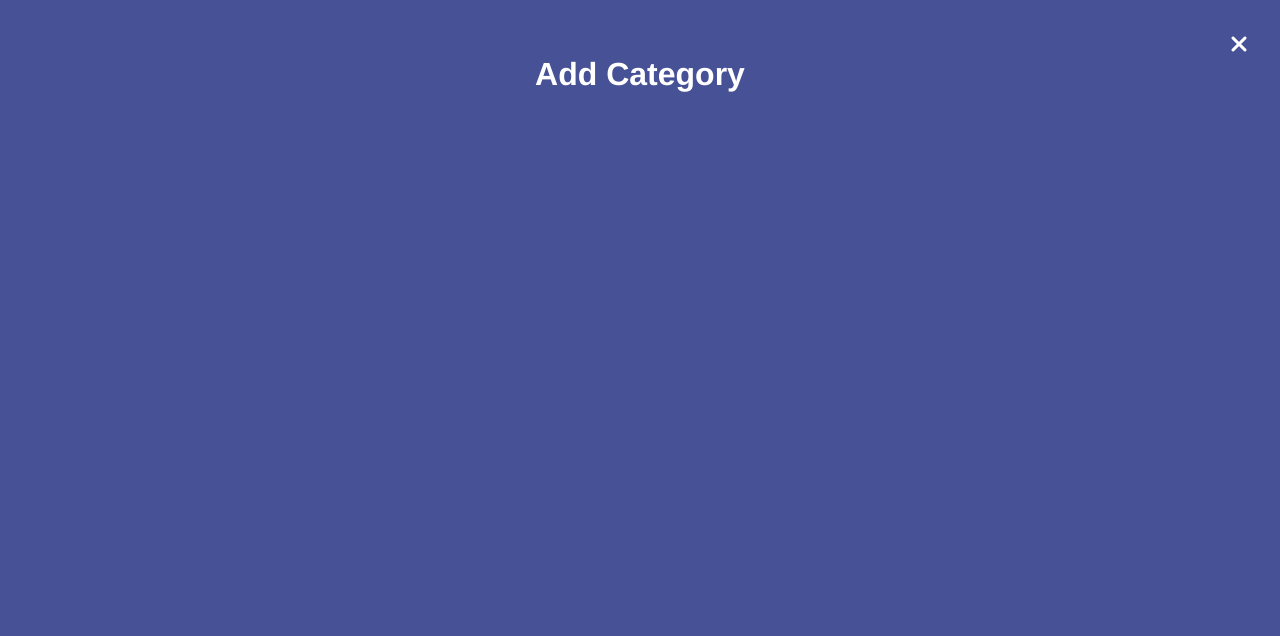
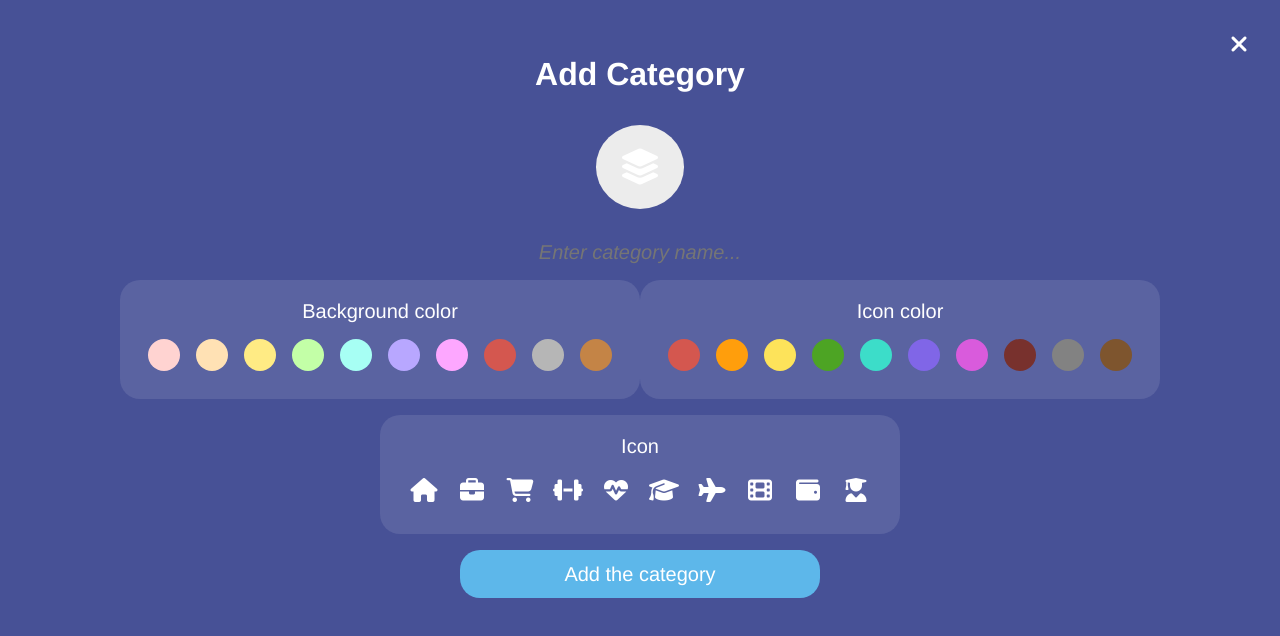
Before and after one commit to yintinggrace/action-ally, a React (Create React App) app: page /add-category in a window 1280 px wide. Shown: the top 636 px of the page. Built offline with nearby package versions, Linux system fonts and the light colour scheme.

Commit message:
Implemented Add Category form

```diff
--- /dev/null
+++ b/src/components/atoms/Button/Button.tsx
@@ -0,0 +1,29 @@
+import { ReactNode } from 'react';
+import styled, { css } from 'styled-components';
+import Text from '../Text/Text';
+import theme from '../../../theme/theme';
+
+interface ButtonProps {
+  className?: string;
+  children?: ReactNode;
+  type?: 'button' | 'submit';
+}
+
+const SBaseButton = styled.button`
+  cursor: pointer;
+`;
+
+const Button: React.FC<ButtonProps> = ({
+  className, children, type = 'button'
+}) => {
+  return (
+    <SBaseButton
+      className={className}
+      type={type}
+    >
+      <Text>{children}</Text>
+    </SBaseButton>
+  );
+};
+
+export default Button;
--- /dev/null
+++ b/src/components/atoms/TextField/TextField.tsx
@@ -0,0 +1,37 @@
+import theme from '../../../theme/theme';
+import styled from 'styled-components';
+
+const SInput = styled.input`
+  background-color: transparent;
+  font-style: italic;
+  font-size: ${theme.fontSizes.mouse};
+`;
+
+interface TextFieldProps {
+  className?: string;
+  placeholder: string;
+  name: string;
+  value: string;
+  setValue: (value: string) => void;
+}
+
+const TextField: React.FC<TextFieldProps> = ({
+  className, value, setValue, placeholder, name
+}) => {
+  const handleInputChange = (event: React.ChangeEvent<HTMLInputElement>) => {
+    setValue(event.target.value);
+  }
+
+  return (
+    <SInput
+      type="text"
+      className={className}
+      name={name}
+      placeholder={placeholder}
+      value={value}
+      onChange={handleInputChange}
+    />
+  )
+}
+
+export default TextField;
--- /dev/null
+++ b/src/components/molecules/Options/Options.tsx
@@ -0,0 +1,84 @@
+import React, { useState } from 'react';
+import styled from 'styled-components';
+import theme from '../../../theme/theme';
+
+type type = 'color' | 'icon';
+
+const SUl = styled.ul`
+  display: flex;
+  flex-direction: row;
+  flex-wrap: wrap;
+  justify-content: center;
+  align-items: center;
+`;
+
+const SLi = styled.li<{ option: string; type: type; selected: boolean }>`
+  display: flex;
+  align-items: center;
+  justify-content: center;
+  height: ${theme.space(8)};
+  width: ${theme.space(8)};
+  margin: ${theme.space(2)};
+  border-radius: 50%;
+  cursor: pointer;
+  box-sizing: border-box;
+  font-size: ${theme.fontSizes.cat};
+  background-color: ${({ type, option }) => {
+    return type === 'color' ? option : 'transparent';
+  }};
+  border: ${({ type, selected }) => {
+    if (type === 'color' && selected) {
+      return `2px solid ${theme.colors.black}`;
+    }
+    return 'none';
+  }};
+`;
+
+const SIcon = styled.i<{ type?: type; selected?: boolean }>`
+  color: ${({ type, selected }) => {
+    if (type === 'icon' && selected) {
+      return theme.colors.black;
+    }
+    return theme.colors.white;
+  }};
+`;
+
+interface OptionsProps {
+  options: string[];
+  type: type;
+  onOptionClick?: (value: string) => void;
+}
+
+const Options: React.FC<OptionsProps> = ({
+  options, type, onOptionClick: handleOptionClick
+}) => {
+  const [selectedOption, setSelectedOption] = useState<string | null>(null);
+
+  const handleSelectedOption = (option: string) => {
+    setSelectedOption(option);
+
+    if (handleOptionClick) {
+      handleOptionClick(option);
+    }
+  };
+
+  return (
+    <SUl>
+      {options.map((option, index) => (
+        <SLi
+          key={index}
+          option={option}
+          type={type}
+          selected={selectedOption === option}
+          onClick={() => handleSelectedOption(option)}
+        >
+          {type === 'icon' && (
+            <SIcon className={option} />
+          )}
+        </SLi>
+      ))}
+    </SUl>
+  );
+};
+
+export default Options;
--- /dev/null
+++ b/src/components/organisms/BoxWrapper/BoxWrapper.tsx
@@ -0,0 +1,45 @@
+import Heading from '../../atoms/Heading/Heading';
+import Options from '../../molecules/Options/Options';
+import styled from 'styled-components';
+import theme from '../../../theme/theme';
+
+const SContainer = styled.div`
+  background-color: ${theme.colors.whiteTransparent};
+  border-radius: ${theme.space(5)};
+  margin: ${theme.space(2)} 0;
+  padding: ${theme.space(5)};
+`;
+
+const SHeading = styled(Heading)`
+  margin-bottom: ${theme.space(2)};
+  text-align: center;
+  font-weight: normal;
+  font-size: ${theme.fontSizes.mouse};
+`;
+
+interface BoxWrapperProps {
+  title: string;
+  options: string[];
+  type: 'color' | 'icon';
+  onOptionClick?: (value: string) => void;
+}
+
+const BoxWrapper: React.FC<BoxWrapperProps> = ({
+  title, options, type, onOptionClick: handleOptionClick
+}) => {
+  return (
+    <SContainer>
+      <SHeading type="h4">
+        {title}
+      </SHeading>
+
+      <Options
+        options={options}
+        type={type}
+        onOptionClick={handleOptionClick}
+      />
+    </SContainer>
+  );
+}
+
+export default BoxWrapper;
--- /dev/null
+++ b/src/components/organisms/BoxWrappers/BoxWrappers.tsx
@@ -0,0 +1,44 @@
+import BoxWrapper from '../../organisms/BoxWrapper/BoxWrapper';
+import string from '../../../string';
+import styled from 'styled-components';
+import theme from '../../../theme/theme';
+
+const SContainer = styled.div`
+  display: flex;
+  justify-content: center;
+  flex-wrap: wrap;
+  margin: ${theme.space(2)} 0;
+`;
+
+interface BoxWrappersProps {
+  setIcon: (name: string) => void;
+  setBackgroundColor: (backgroundColor: string) => void;
+  setIconColor: (iconColor: string) => void;
+}
+
+const BoxWrappers: React.FC<BoxWrappersProps> = ({ setIcon, setBackgroundColor, setIconColor }) => {
+  return (
+    <SContainer>
+      <BoxWrapper
+        title={string.addCategory.backgroundColor.name}
+        options={string.addCategory.backgroundColor.colorOptions}
+        type="color"
+        onOptionClick={(backgroundColor: string) => setBackgroundColor(backgroundColor)}
+      />
+      <BoxWrapper
+        title={string.addCategory.iconColor.name}
+        options={string.addCategory.iconColor.colorOptions}
+        type="color"
+        onOptionClick={(iconColor: string) => setIconColor(iconColor)}
+      />
+      <BoxWrapper
+        title={string.addCategory.icon.name}
+        options={string.addCategory.icon.iconOptions}
+        type="icon"
+        onOptionClick={(name: string) => setIcon(name)}
+      />
+    </SContainer>
+  )
+}
+
+export default BoxWrappers
--- a/src/pages/AddCategory/AddCategory.tsx
+++ b/src/pages/AddCategory/AddCategory.tsx
@@ -1,11 +1,68 @@
+import { useState } from 'react';
 import { useNavigate } from 'react-router-dom';
 import Main from '../../components/templates/Main/Main';
 import string from '../../string';
+import Icon from '../../components/atoms/Icon/Icon';
+import theme from '../../theme/theme';
+import styled from 'styled-components';
+import TextField from '../../components/atoms/TextField/TextField';
+import BoxWrappers from '../../components/organisms/BoxWrappers/BoxWrappers';
+import Button from '../../components/atoms/Button/Button';
+
+const SIcon = styled(Icon)<{ backgroundColor: string; iconColor: string; }>`
+  font-size: ${theme.fontSizes.eagle};
+  background-color: ${({ backgroundColor }) => backgroundColor};
+  color: ${({ iconColor }) => iconColor};
+  padding: ${theme.space(6)};
+  margin: ${theme.space(8)};
+  border-radius: 50%;
+`;
+
+const SButton = styled(Button)`
+  font-size: ${theme.fontSizes.mouse};
+  background-color: ${theme.colors.skyBlue};
+  padding: ${theme.space(2.5)};
+  width: ${theme.space(90)};
+  height: ${theme.space(12)};
+  border-radius: ${theme.space(5)};
+`;
+
+const SForm = styled.form`
+  display: flex;
+  flex-direction: column;
+  align-items: center;
+`;
+
+const STextField = styled(TextField)`
+  text-align: center;
+`;
 
 const AddCategory = () => {
+  const [icon, setIcon] = useState<string>(string.addCategory.defaultIcon);
+  const [backgroundColor, setBackgroundColor] = useState<string>(theme.colors.lightGray);
+  const [iconColor, setIconColor] = useState<string>(theme.colors.white);
+  const [categoryName, setCategoryName] = useState<string>('');
+
   const navigate = useNavigate();
 
   const handleClose = () => {
+    navigate('/');
+  }
+
+  const handleSubmit = (event: React.FormEvent<HTMLFormElement>) => {
+    event.preventDefault();
+
+    const newCategory = {
+      name: categoryName,
+      icon,
+      backgroundColor,
+      iconColor
+    };
+
+    const existingCategories = JSON.parse(localStorage.getItem('categories') || '[]');
+    existingCategories.push(newCategory);
+    localStorage.setItem('categories', JSON.stringify(existingCategories));
+
     navigate('/');
   }
 
@@ -14,7 +71,32 @@ const AddCategory = () => {
       title={string.addCategory.title}
       closePage
       onClose={handleClose}
-    />
+    >
+      <SIcon
+        name={icon}
+        backgroundColor={backgroundColor}
+        iconColor={iconColor}
+      />
+
+      <SForm onSubmit={handleSubmit}>
+        <STextField
+          value={categoryName}
+          setValue={setCategoryName}
+          placeholder={string.addCategory.categoryNamePlaceholder}
+          name="categoryName"
+        />
+
+        <BoxWrappers
+          setIcon={setIcon}
+          setBackgroundColor={setBackgroundColor}
+          setIconColor={setIconColor}
+        />
+
+        <SButton type="submit">
+          {string.addCategory.buttons.addCategory}
+        </SButton>
+      </SForm>
+    </Main>
   )
 }
 
--- a/src/string.ts
+++ b/src/string.ts
@@ -1,3 +1,5 @@
+import colors from './theme/variables/colors';
+
 const string = {
   home: {
     title: 'ACTION ALLY',
@@ -10,6 +12,23 @@ const string = {
   },
   addCategory: {
     title: 'Add Category',
+    defaultIcon: 'fas fa-layer-group',
+    categoryNamePlaceholder: 'Enter category name...',
+    backgroundColor: {
+      name: 'Background color',
+      colorOptions: [colors.coralPink, colors.peach, colors.lemonYellow, colors.mintGreen, colors.babyBlue, colors.lavender, colors.orchid, colors.terraCotta, colors.silver, colors.copper]
+    },
+    iconColor: {
+      name: 'Icon color',
+      colorOptions: [colors.terraCottaIcon, colors.sunflower, colors.maize, colors.fernGreen, colors.tealBlue, colors.blueViolet, colors.heliotrope, colors.russet, colors.slateGray, colors.rawUmber]
+    },
+    icon: {
+      name: 'Icon',
+      iconOptions: ['fas fa-home', 'fas fa-briefcase', 'fas fa-shopping-cart', 'fas fa-dumbbell', 'fas fa-heartbeat', 'fas fa-graduation-cap', 'fas fa-plane', 'fas fa-film', 'fas fa-wallet', 'fas fa-user-graduate']
+    },
+    buttons: {
+      addCategory: 'Add the category'
+    }
   },
 }
 
--- a/src/theme/variables/colors.ts
+++ b/src/theme/variables/colors.ts
@@ -9,6 +9,7 @@ const colors = {
 
   // White
   white: 'rgb(255, 255, 255)',
+  whiteTransparent: 'rgba(255, 255, 255, 0.1)',
 
   // Blue
   royalBlue: 'rgb(71, 81, 150)',
```
